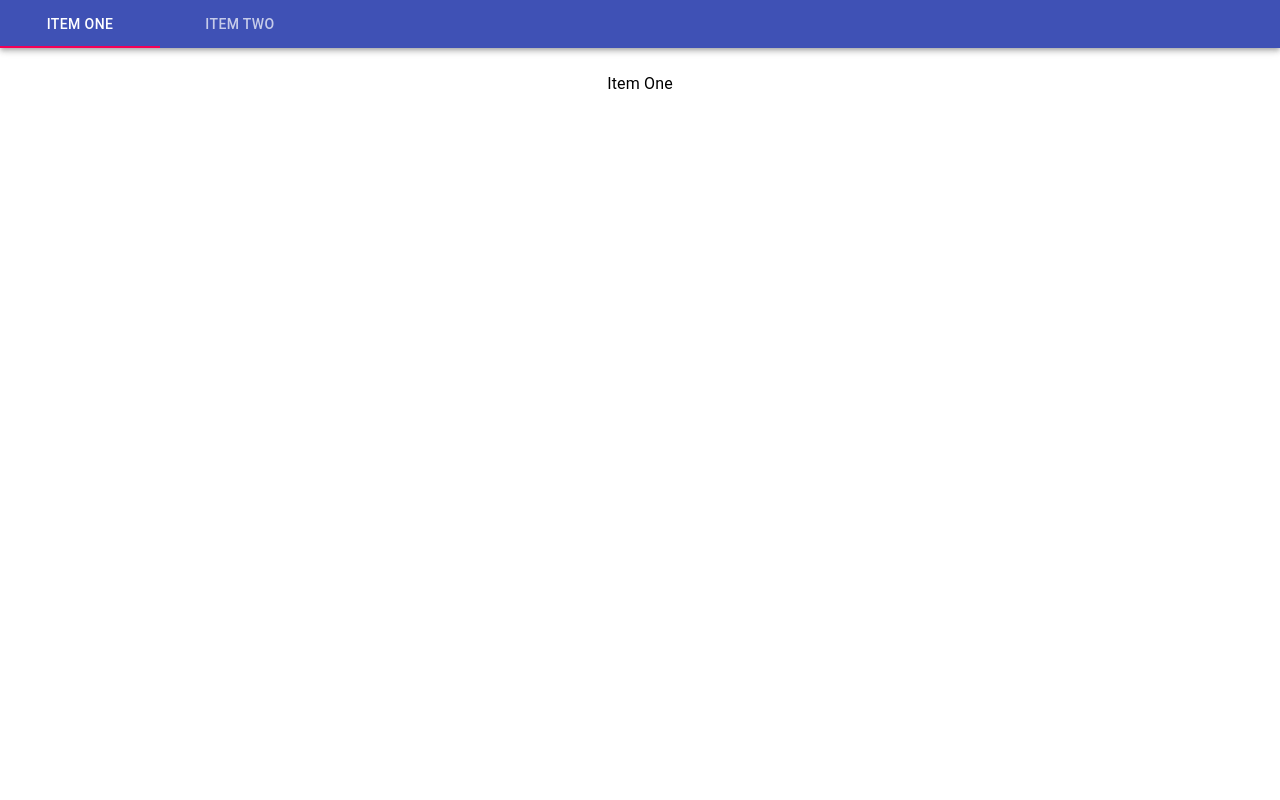
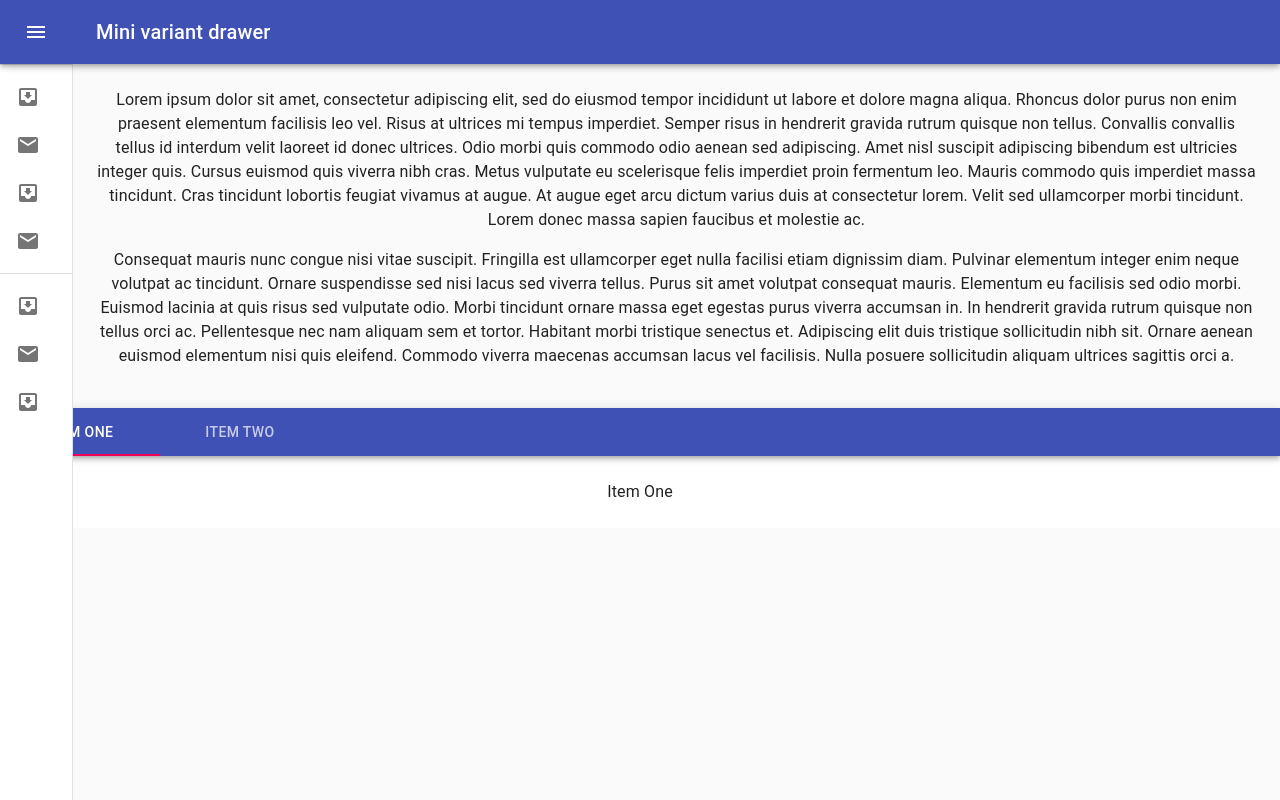
Before and after one commit to satishsuccessive/bosh-assignment, a React (Create React App) app: page / in a window 1280 px wide. Built offline with nearby package versions, Linux system fonts and the light colour scheme.

Commit message:
added drawer

```diff
--- a/package.json
+++ b/package.json
@@ -4,6 +4,7 @@
   "private": true,
   "dependencies": {
     "@material-ui/core": "^4.11.3",
+    "@material-ui/icons": "^4.11.2",
     "@testing-library/jest-dom": "^5.11.9",
     "@testing-library/react": "^11.2.5",
     "@testing-library/user-event": "^12.7.1",
--- a/src/App.js
+++ b/src/App.js
@@ -1,9 +1,10 @@
 import './App.css';
 import TabPanel from './module/TabPannel/TabPanel';
-
+import {Header} from './components';
 function App() {
   return (
     <div className="App">
+      <Header/>
       <TabPanel />
     </div>
   );
--- /dev/null
+++ b/src/components/Header/Header.js
@@ -0,0 +1,189 @@
+import React from 'react';
+import clsx from 'clsx';
+import { makeStyles, useTheme } from '@material-ui/core/styles';
+import Drawer from '@material-ui/core/Drawer';
+import AppBar from '@material-ui/core/AppBar';
+import Toolbar from '@material-ui/core/Toolbar';
+import List from '@material-ui/core/List';
+import CssBaseline from '@material-ui/core/CssBaseline';
+import Typography from '@material-ui/core/Typography';
+import Divider from '@material-ui/core/Divider';
+import IconButton from '@material-ui/core/IconButton';
+import MenuIcon from '@material-ui/icons/Menu';
+import ChevronLeftIcon from '@material-ui/icons/ChevronLeft';
+import ChevronRightIcon from '@material-ui/icons/ChevronRight';
+import ListItem from '@material-ui/core/ListItem';
+import ListItemIcon from '@material-ui/core/ListItemIcon';
+import ListItemText from '@material-ui/core/ListItemText';
+import InboxIcon from '@material-ui/icons/MoveToInbox';
+import MailIcon from '@material-ui/icons/Mail';
+
+const drawerWidth = 240;
+
+const useStyles = makeStyles((theme) => ({
+  root: {
+    display: 'flex',
+  },
+  appBar: {
+    zIndex: theme.zIndex.drawer + 1,
+    transition: theme.transitions.create(['width', 'margin'], {
+      easing: theme.transitions.easing.sharp,
+      duration: theme.transitions.duration.leavingScreen,
+    }),
+  },
+  appBarShift: {
+    marginLeft: drawerWidth,
+    width: `calc(100% - ${drawerWidth}px)`,
+    transition: theme.transitions.create(['width', 'margin'], {
+      easing: theme.transitions.easing.sharp,
+      duration: theme.transitions.duration.enteringScreen,
+    }),
+  },
+  menuButton: {
+    marginRight: 36,
+  },
+  hide: {
+    display: 'none',
+  },
+  drawer: {
+    width: drawerWidth,
+    flexShrink: 0,
+    whiteSpace: 'nowrap',
+  },
+  drawerOpen: {
+    width: drawerWidth,
+    transition: theme.transitions.create('width', {
+      easing: theme.transitions.easing.sharp,
+      duration: theme.transitions.duration.enteringScreen,
+    }),
+  },
+  drawerClose: {
+    transition: theme.transitions.create('width', {
+      easing: theme.transitions.easing.sharp,
+      duration: theme.transitions.duration.leavingScreen,
+    }),
+    overflowX: 'hidden',
+    width: theme.spacing(7) + 1,
+    [theme.breakpoints.up('sm')]: {
+      width: theme.spacing(9) + 1,
+    },
+  },
+  toolbar: {
+    display: 'flex',
+    alignItems: 'center',
+    justifyContent: 'flex-end',
+    padding: theme.spacing(0, 1),
+    // necessary for content to be below app bar
+    ...theme.mixins.toolbar,
+  },
+  content: {
+    flexGrow: 1,
+    padding: theme.spacing(3),
+  },
+}));
+
+export default function Header() {
+  const classes = useStyles();
+  const theme = useTheme();
+  const [open, setOpen] = React.useState(false);
+
+  const handleDrawerOpen = () => {
+    setOpen(true);
+  };
+
+  const handleDrawerClose = () => {
+    setOpen(false);
+  };
+
+  return (
+    <div className={classes.root}>
+      <CssBaseline />
+      <AppBar
+        position="fixed"
+        className={clsx(classes.appBar, {
+          [classes.appBarShift]: open,
+        })}
+      >
+        <Toolbar>
+          <IconButton
+            color="inherit"
+            aria-label="open drawer"
+            onClick={handleDrawerOpen}
+            edge="start"
+            className={clsx(classes.menuButton, {
+              [classes.hide]: open,
+            })}
+          >
+            <MenuIcon />
+          </IconButton>
+          <Typography variant="h6" noWrap>
+            Mini variant drawer
+          </Typography>
+        </Toolbar>
+      </AppBar>
+      <Drawer
+        variant="permanent"
+        className={clsx(classes.drawer, {
+          [classes.drawerOpen]: open,
+          [classes.drawerClose]: !open,
+        })}
+        classes={{
+          paper: clsx({
+            [classes.drawerOpen]: open,
+            [classes.drawerClose]: !open,
+          }),
+        }}
+      >
+        <div className={classes.toolbar}>
+          <IconButton onClick={handleDrawerClose}>
+            {theme.direction === 'rtl' ? <ChevronRightIcon /> : <ChevronLeftIcon />}
+          </IconButton>
+        </div>
+        <Divider />
+        <List>
+          {['Inbox', 'Starred', 'Send email', 'Drafts'].map((text, index) => (
+            <ListItem button key={text}>
+              <ListItemIcon>{index % 2 === 0 ? <InboxIcon /> : <MailIcon />}</ListItemIcon>
+              <ListItemText primary={text} />
+            </ListItem>
+          ))}
+        </List>
+        <Divider />
+        <List>
+          {['All mail', 'Trash', 'Spam'].map((text, index) => (
+            <ListItem button key={text}>
+              <ListItemIcon>{index % 2 === 0 ? <InboxIcon /> : <MailIcon />}</ListItemIcon>
+              <ListItemText primary={text} />
+            </ListItem>
+          ))}
+        </List>
+      </Drawer>
+      <main className={classes.content}>
+        <div className={classes.toolbar} />
+        <Typography paragraph>
+          Lorem ipsum dolor sit amet, consectetur adipiscing elit, sed do eiusmod tempor incididunt
+          ut labore et dolore magna aliqua. Rhoncus dolor purus non enim praesent elementum
+          facilisis leo vel. Risus at ultrices mi tempus imperdiet. Semper risus in hendrerit
+          gravida rutrum quisque non tellus. Convallis convallis tellus id interdum velit laoreet id
+          donec ultrices. Odio morbi quis commodo odio aenean sed adipiscing. Amet nisl suscipit
+          adipiscing bibendum est ultricies integer quis. Cursus euismod quis viverra nibh cras.
+          Metus vulputate eu scelerisque felis imperdiet proin fermentum leo. Mauris commodo quis
+          imperdiet massa tincidunt. Cras tincidunt lobortis feugiat vivamus at augue. At augue eget
+          arcu dictum varius duis at consectetur lorem. Velit sed ullamcorper morbi tincidunt. Lorem
+          donec massa sapien faucibus et molestie ac.
+        </Typography>
+        <Typography paragraph>
+          Consequat mauris nunc congue nisi vitae suscipit. Fringilla est ullamcorper eget nulla
+          facilisi etiam dignissim diam. Pulvinar elementum integer enim neque volutpat ac
+          tincidunt. Ornare suspendisse sed nisi lacus sed viverra tellus. Purus sit amet volutpat
+          consequat mauris. Elementum eu facilisis sed odio morbi. Euismod lacinia at quis risus sed
+          vulputate odio. Morbi tincidunt ornare massa eget egestas purus viverra accumsan in. In
+          hendrerit gravida rutrum quisque non tellus orci ac. Pellentesque nec nam aliquam sem et
+          tortor. Habitant morbi tristique senectus et. Adipiscing elit duis tristique sollicitudin
+          nibh sit. Ornare aenean euismod elementum nisi quis eleifend. Commodo viverra maecenas
+          accumsan lacus vel facilisis. Nulla posuere sollicitudin aliquam ultrices sagittis orci a.
+        </Typography>
+      </main>
+    </div>
+  );
+}
--- /dev/null
+++ b/src/components/Header/index.js
@@ -0,0 +1,3 @@
+import Header from './Header';
+
+export default Header;
--- /dev/null
+++ b/src/components/index.js
@@ -0,0 +1 @@
+export { default as Header } from './Header';
```
Also changed, not shown: 1 other file (tests, documents, lock files or other folders).
